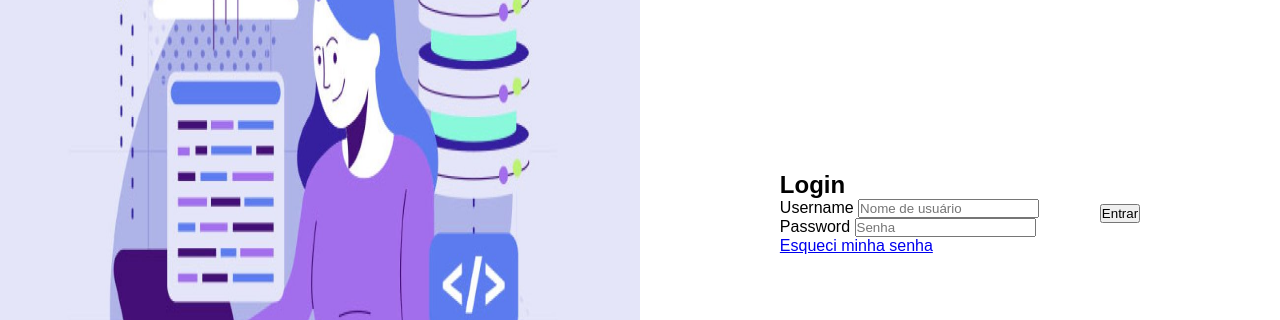
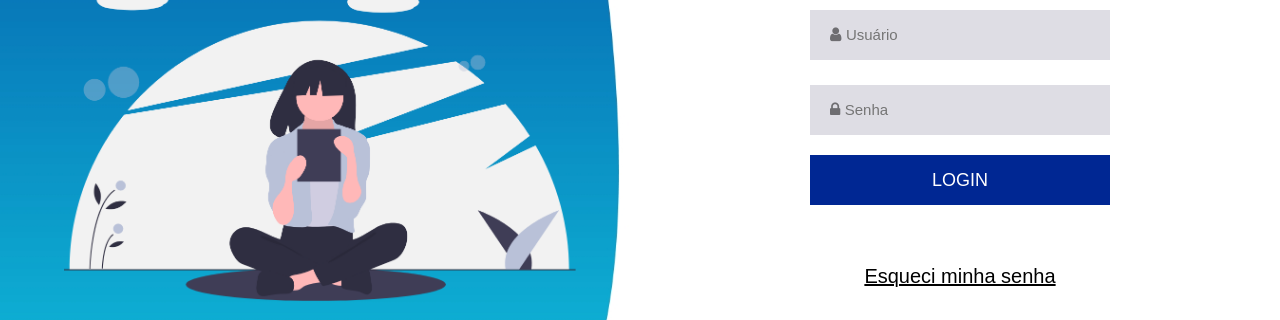
Before and after one commit to HelpDeskUNIP/helpdesk, a website: page frontend/index.html in a window 1280 px wide. Shown: the part 187-507 px from the top of the page. Drawn offline with Linux system fonts and the light colour scheme; files whose address does not match are found by name.

Commit message:
fet front end

```diff
--- a/frontend/index.html
+++ b/frontend/index.html
@@ -1,64 +1,35 @@
 <!DOCTYPE html>
-<html lang="pt-br">
+<!DOCTYPE html>
+<html lang="en">
 <head>
     <meta charset="UTF-8">
-    <meta http-equiv="X-UA-Compatible" content="IE=edge">
     <meta name="viewport" content="width=device-width, initial-scale=1.0">
-    <!-- Link CSS-->
-     <link rel="stylesheet" href="style.css">
-    <title> Tela De Login Responsiva</title>
+    <title>Login Form</title>
+    <link rel="stylesheet" href="style.css">
+    <link rel="stylesheet" href="https://cdnjs.cloudflare.com/ajax/libs/font-awesome/4.7.0/css/font-awesome.min.css">
 </head>
 <body>
-    <div class="container-login">
-        <div class="img-box">
-            <img src="imgs/BemVindos.jpg">
+    <div class="form">
+        <div class="leftside">
+            <img src="./Img/welcome.png">
+            <h1>Seja Bem-vindo ao HelpDesk</h1>
         </div>
-        <div class="content-box">
-            <div class="form-box">
-                <h2>Login</h2>
-                <form>
-                    <div class="input-box">
-                        <span>Username</span>
-                        <input type="email" placeholder="Nome de usuário">
-                    </div>
+        <div class="rightside">
+            <h2>LOGIN</h2>
+            <div class="input-container">
+                <div class="input">
+                    <i class="fa fa-user"></i>
+                    <input type="text" placeholder="Usuário">
+                </div>
+                <div class="input">
+                    <i class="fa fa-lock"></i>
+                    <input type="password" placeholder="Senha">
+                </div>
+                <input type="submit" class="login" value="LOGIN">
 
-                    <div class="input-box">
-                        <span>Password</span>
-                        <input type="password" placeholder="Senha">
-                    </div>
-
-                    <div class="password"></div>
-                        <a href="#"> Esqueci minha senha</a>
-                    </div>
-
-                    <div class="input-box">
-                            <input type="submit" value="Entrar">
-                    </div>
-
-
-
-
-
-
-                </form>
-
-
-
-
-
-
+                <h6><span>Esqueci minha senha</span></h6>
             </div>
         </div>
-
-
-
-
-
-
-
     </div>
-
-
 </body>
-
 </html>
--- a/frontend/style.css
+++ b/frontend/style.css
@@ -1,55 +1,128 @@
 *{
-    margin: 0;
-    padding: 0;
+    padding: 0px;
+    margin: 0px;
     box-sizing: border-box;
-    font-family: Arial, Helvetica, sans-serif;
+}
+body{
+    font-family: sans-serif;
+    background: url('./Img/bg.jpg');
+    background-position: center;
+    background-size: cover;
+    background-repeat: no-repeat;
+    width: 100%;
+    height: 80vh;
+}
+.form{
+    display: flex;
+    flex-direction: row;
+    justify-content: space-around;
+    margin-top: 15vh;
+}
+.leftside{
+    width: 50%;
+    text-align: center;
+    align-items: center;
+}
+.leftside img{
+    width: 80%;
+    height: auto;
+}
+.leftside h1{
+    font-size: 50px;
+    color: white;
+    padding: 20px 0px;
+}
+.rightside{
+    width: 50%;
+    height: auto;
+}h2{
+    text-align: center;
+    color: #002793;
+    font-size: 45px;
+}
+.input-container{
+    width: 300px;
+    height: auto;
+    margin: auto;
+}
+.input{
+    width: 100%;
+    margin-top: 25px;
+    height: 50px;
+    padding: 10px 20px;
+    background-color: #dedde4;
+    align-items: center;
+}
+input{
+    background: transparent;
+    border: none;
+    outline: none;
+    width: 70%;
+    line-height:30px;
+    font-size: 15px;
+}
+i{
+    opacity: 50%;
+}
+.login{
+    align-items: center;
+    text-align: center;
+    width: 100%;
+    height: 50px;
+    margin-top: 20px;
+    background-color: #002793;
+    color: white;
+    font-size: 18px;
+    cursor: pointer;
+}
+p{
+    text-align: center;
+    padding: 10px 0px;
+    font-size: 20px;
+    margin: 10px 0px;
+}
+.social-items{
+    margin: auto;
+    width: 100%;
+    text-align: center;
+}
+.social-items a{
+    display: inline-block;
+    text-decoration: none;
+    height: 40px;
+    width: 40px;
+    border: 1px solid #002793;
+    margin: 0px 10px;
+}
+a i{
+    color: #002793;
+    opacity: 100%;
+}
+a .fa{
+    line-height: 40px;
+}
+h6{
+    text-align: center;
+    margin:60px 0px;
+    font-size: 18px;
+    font-weight: normal;
+}
+span{
+    text-decoration: underline;
+    font-size: 20px;
+    cursor: pointer;
+}
+a:hover i{
+    color: red;
 }
 
-.container-login{
-    position: relative;
-    width: relative;
-    height: 100vh;
-    display: flex;
+
+/*------------Responsive--------------*/
+@media screen and (max-width:768px){
+    .leftside{
+        display: none;
+    }
+    .rightside{
+        width: 100%;
+    }
 }
-
-.img-box{
-    width: 50%;
-    height: 100%;
-    background-color: #5bb4ff;
-}
-
-.img-box img{
-    width: 100%;
-    height: 100%;
-}
-
-.content-box{
-    display: flex;
-    justify-content: center;
-    align-items: center;
-    width: 50%;
-    height: 100%;
-}
-
-.content-box .form-box {
-    width: 50%;
-}
-
-.content-box .form-box .ul{
-    display: flex;
-    align-items: center;
-    justify-content: center;
-}
-
-.content-box .form-box .ul li{
-    list-style: none;
-    width: 60px;
-    height: 60px;
-    display: flex;
-    justify-content: center;
-    align-items: center;
-    border-radius: 50%;
-    margin: 0 7px;
-    cursor: pointer;
-    transition: 0.3ms;
-}
```
Also changed, not shown: frontend/Img/bg.jpg (added), frontend/Img/welcome.png (added).
